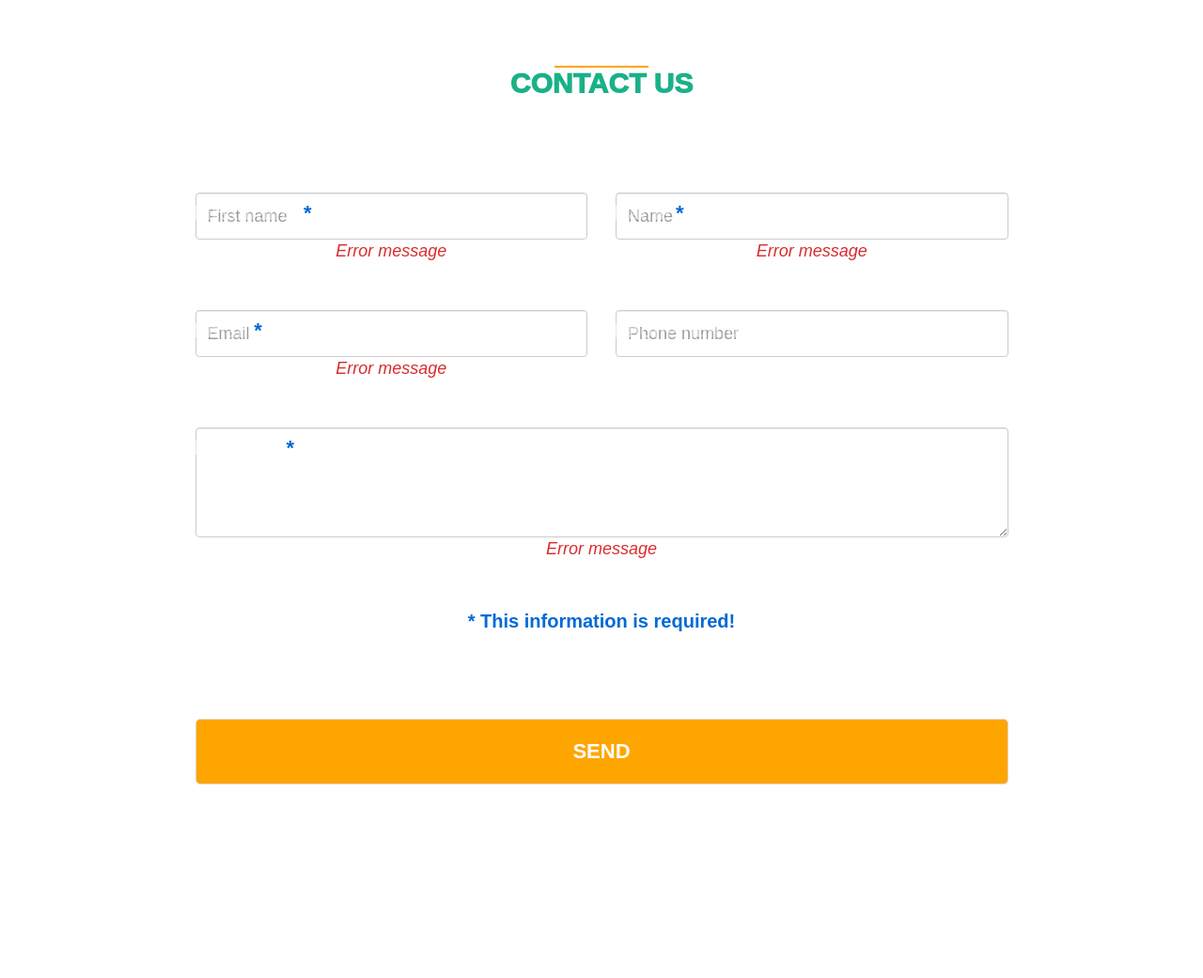
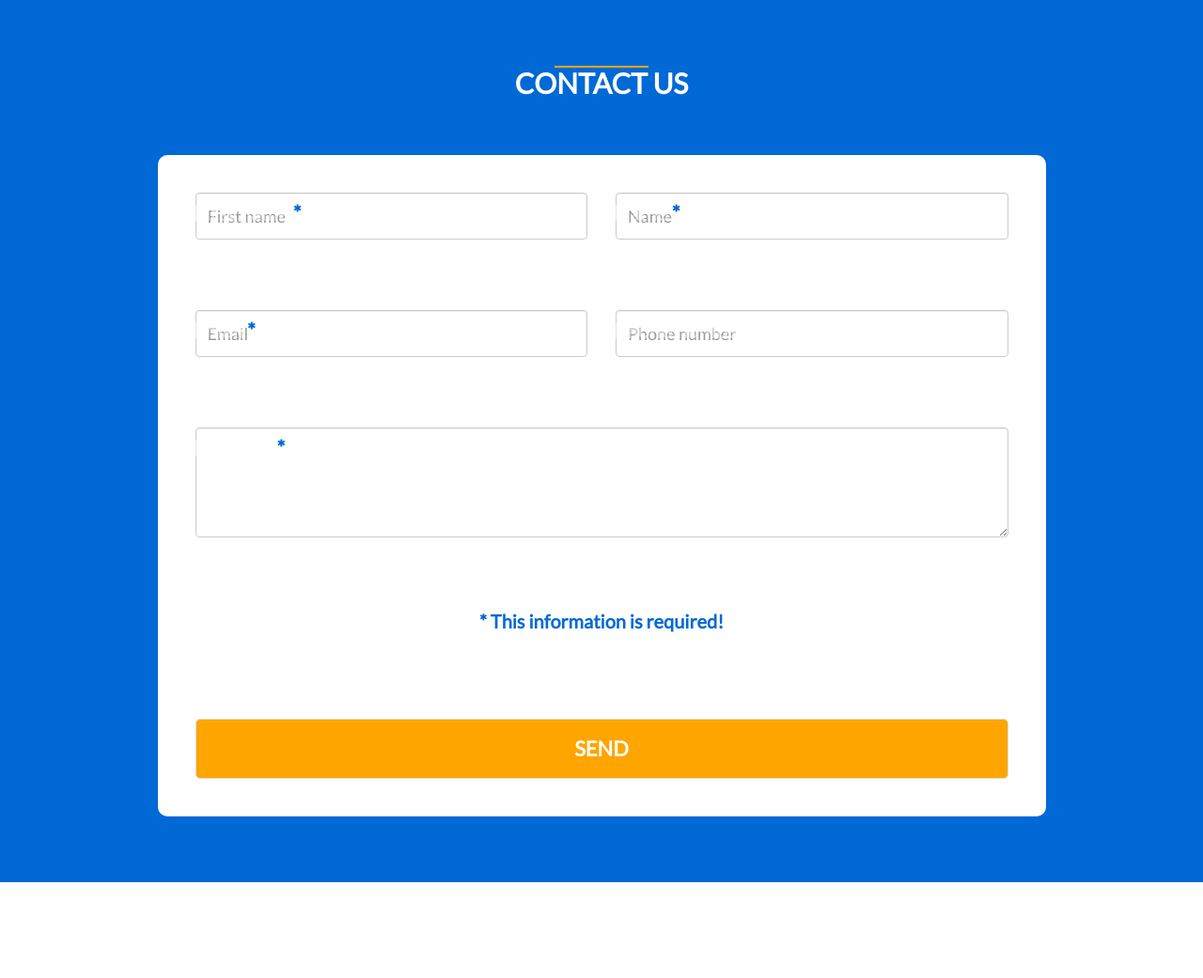
Before and after one commit to Mourad-seven/Page_Form, a PHP site: page /contact.php in a window 1280 px wide. Shown: the whole page at 94% size. After the commit the page ends 939 px from the top, so only its background shows below. Run offline with PHP 8.4, Linux system fonts and the light colour scheme; some libraries are stand-ins or nearby versions.

Commit message:
Contact form

```diff
--- a/contact.php
+++ b/contact.php
@@ -1,14 +1,3 @@
-<?php
-	$firstname = $name = $email = $phone = $message = "";
-	if($_SERVER["REQUEST_METHOD"] == "POST"){
-		$firstname = $_POST['firstname'];
-		$name = $_POST['name'];
-		$email = $_POST['email'];
-		$phone = $_POST['phone'];
-		$message = $_POST['message'];
-	}
-?>
-
 <!DOCTYPE html>
 <html>
 <head>
@@ -16,13 +5,7 @@
 	<meta http-equiv="X-UA-Compatible" content="IE=edge">
 	<meta name="viewport" content="width=device-width, initial-scale=1">
 	<title>Contact Form</title>
-	<!-- jQuery CDN -->
-	<script src="https://ajax.googleapis.com/ajax/libs/jquery/3.2.1/jquery.min.js"></script>
-	<!-- Bootstrap CDN -->
-	<link rel="stylesheet" href="https://maxcdn.bootstrapcdn.com/bootstrap/3.3.7/css/bootstrap.min.css" integrity="sha384-BVYiiSIFeK1dGmJRAkycuHAHRg32OmUcww7on3RYdg4Va+PmSTsz/K68vbdEjh4u" crossorigin="anonymous">
-	<link rel="stylesheet" href="css/style.css">
-	<!-- Fonts -->
-	<link href="https://fonts.googleapis.com/css?family=Lato" rel="stylesheet">
+	<?php include 'css/css.html'; ?>
 </head>
 <body>
 	<div class="container">
@@ -32,36 +15,36 @@
 		</div>
 		<div class="row">
 			<div class="col-lg-10 col-lg-offset-1">
-				<form action="<?php echo $_SERVER['PHP_SELF']; ?>" method="post" id="contact-form" role="form">
+				<form action="" method="post" id="contact-form" role="form">
 					<div class="row">
 						<div class="col-md-6">
 							<label for="firstname">First name <span class="blue">*</span></label>
-							<input type="text" id="firstname" name="firstname" class="form-control" placeholder="First name" value="<?php echo $firstname; ?>">
-							<p class="comments">Error message</p>
+							<input type="text" id="firstname" name="firstname" class="form-control" placeholder="First name" value="">
+							<p class="comments"></p>
 						</div>
 
 						<div class="col-md-6">
 							<label for="name">Name <span class="blue">*</span></label>
-							<input type="text" id="name" name="name" class="form-control" placeholder="Name" value="<?php echo $name; ?>">
-							<p class="comments">Error message</p>
+							<input type="text" id="name" name="name" class="form-control" placeholder="Name">
+							<p class="comments"></p>
 						</div>
 
 						<div class="col-md-6">
 							<label for="email">Email <span class="blue">*</span></label>
-							<input type="text" id="email" name="email" class="form-control" placeholder="Email" value="<?php echo $email; ?>">
-							<p class="comments">Error message</p>
+							<input type="text" id="email" name="email" class="form-control" placeholder="Email">
+							<p class="comments"></p>
 						</div>
 
 						<div class="col-md-6">
 							<label for="phone">Phone number</label>
-							<input type="text" id="phone" name="phone" class="form-control" placeholder="Phone number" value="<?php echo $phone; ?>">
+							<input type="tel" id="phone" name="phone" class="form-control" placeholder="Phone number">
 							<p class="comments"></p>
 						</div>
 
 						<div class="col-md-12">
 							<label for="message">Message <span class="blue">*</span></label>
-							<textarea name="message" id="message" class="form-control" placeholder="Your message..." cols="30" rows="4"> <?php echo $message; ?> </textarea>
-							<p class="comments">Error message</p>
+							<textarea name="message" id="message" class="form-control" placeholder="Your message..." cols="30" rows="4"> </textarea>
+							<p class="comments"></p>
 						</div>
 
 						<div class="col-md-12">
@@ -72,15 +55,15 @@
 							<input type="submit" class="button1" value="Send">
 						</div>
 					</div>
-					<p class="thank-you">
-						Your message has been sent. Thank you for contacting us.
-					</p>
 				</form>
 			</div>
 		</div>
 	</div>
 
+	<!-- jQuery CDN -->
+	<script src='http://cdnjs.cloudflare.com/ajax/libs/jquery/2.1.3/jquery.min.js'></script>
 	<!-- JavaScript -->
-	<script src="https://maxcdn.bootstrapcdn.com/bootstrap/3.3.7/js/bootstrap.min.js" integrity="sha384-Tc5IQib027qvyjSMfHjOMaLkfuWVxZxUPnCJA7l2mCWNIpG9mGCD8wGNIcPD7Txa" crossorigin="anonymous"></script>
+  	<script src="https://maxcdn.bootstrapcdn.com/bootstrap/3.3.7/js/bootstrap.min.js" integrity="sha384-Tc5IQib027qvyjSMfHjOMaLkfuWVxZxUPnCJA7l2mCWNIpG9mGCD8wGNIcPD7Txa" crossorigin="anonymous"></script>
+  <script src="js/script.js"></script>
 </body>
 </html>
--- a/css/css.html
+++ b/css/css.html
@@ -1,3 +1,9 @@
-  <link href='http://fonts.googleapis.com/css?family=Titillium+Web:400,300,600' rel='stylesheet' type='text/css'>
-  <link rel="stylesheet" href="https://cdnjs.cloudflare.com/ajax/libs/normalize/5.0.0/normalize.min.css">
-  <link rel="stylesheet" href="css/style.css">
+<!-- Bootstrap CDN -->
+<link rel="stylesheet" href="https://maxcdn.bootstrapcdn.com/bootstrap/3.3.7/css/bootstrap.min.css" integrity="sha384-BVYiiSIFeK1dGmJRAkycuHAHRg32OmUcww7on3RYdg4Va+PmSTsz/K68vbdEjh4u" crossorigin="anonymous">
+<!-- Fonts -->
+<link href='http://fonts.googleapis.com/css?family=Titillium+Web:400,300,600' rel='stylesheet' type='text/css'>
+<link href="https://fonts.googleapis.com/css?family=Lato" rel="stylesheet">
+
+<link rel="stylesheet" href="https://cdnjs.cloudflare.com/ajax/libs/normalize/5.0.0/normalize.min.css">
+<!-- CSS -->
+<link rel="stylesheet" href="css/style.css">
--- a/css/style.css
+++ b/css/style.css
@@ -1,80 +1,16 @@
-body{
-	font-family: "Lato", sans-serif;
-	margin: 70px 0;
-	background: #0069d6;
-}
-.devider{
-	width: 100px;
-	height: 2px;
-	background: #ffa500;
-	margin: 0 auto;
-}
-.heading{
-	text-align: center;
-	margin-bottom: 60px;
-}
-h2{
-	text-transform: uppercase;
-	font-weight: bold;
-	color: #fff;
-}
-#contact-form{
-	font-size: 20px;
-	background: #fff;
-	padding: 40px;
-	border-radius: 10px;
-}
-.blue{
-	color: #0069d6;
-}
-.form-control{
-	height: 50px;
-	font-size: 18px;
-}
-.comments{
-	height: 25px;
-	font-style: italic;
-	font-size: 18px;
-	color: #d82c2e;
-}
-#contact-form input[type=submit]{
-	margin: 40px auto 0;
-	display: block;
-}
-.button1{
-	width: 100%;
-	border: 1px solid #ddd;
-	background: #ffa500;
-	color: #fff;
-	font-weight: bold;
-	text-transform: uppercase;
-	padding: 18px;
-	border-radius: 5px;
-	transition: all 0.3s ease-in 0s;
-}
-.button1:hover{
-	background: #333;
-	border-color: #ffa500;
-}
-.thank-you{
-	text-align: center;
-	margin-top: 15px;
-	font-weight: bold;
-	font-size: 22px;
-}
+/********************************
+INDEX CSS - GENERAL
+********************************/
 *, *:before, *:after {
   box-sizing: border-box;
 }
-
 html {
   overflow-y: scroll;
 }
-
 body {
   background: #ffffff; /* #c1bdba */
   font-family: 'Titillium Web', sans-serif;
 }
-
 a {
   text-decoration: none;
   color: #1ab188;
@@ -84,7 +20,6 @@
 a:hover {
   color: #179b77;
 }
-
 .form {
   background: rgba(19, 35, 47, 0.9);
   padding: 40px;
@@ -93,7 +28,6 @@
   border-radius: 4px;
   box-shadow: 0 4px 10px 4px rgba(19, 35, 47, 0.3);
 }
-
 .tab-group {
   list-style: none;
   padding: 0;
@@ -126,36 +60,30 @@
   background: #1ab188;
   color: #ffffff;
 }
-
 .tab-content > div:last-child {
   display: none;
 }
-
 h1 {
   text-align: center;
   color: #ffffff;
   font-weight: 300;
   margin: 0 0 40px;
 }
-
 h2 {
     text-align: center;
     color: #1ab188;
     font-weight: 1000;
     margin: 0;
 }
-
 span {
     color: #1ab188;
     font-weight: bold;
 }
-
 p {
     text-align: center;
     color: #ffffff;
     margin: 0px 0px 50px 0px;
 }
-
 div.info {
     color: pink;
     display: box;
@@ -166,7 +94,6 @@
     border: 1px solid red;
     background: #66131c;
 }
-
 label {
   position: absolute;
   -webkit-transform: translateY(6px);
@@ -183,7 +110,6 @@
   margin: 2px;
   color: #1ab188;
 }
-
 label.active {
   -webkit-transform: translateY(50px);
           transform: translateY(50px);
@@ -193,11 +119,9 @@
 label.active .req {
   opacity: 0;
 }
-
 label.highlight {
   color: #ffffff;
 }
-
 input, textarea {
   font-size: 22px;
   display: block;
@@ -216,17 +140,14 @@
   outline: 0;
   border-color: #1ab188;
 }
-
 textarea {
   border: 2px solid #a0b3b0;
   resize: vertical;
 }
-
 .field-wrap {
   position: relative;
   margin-bottom: 40px;
 }
-
 .top-row:after {
   content: "";
   display: table;
@@ -240,7 +161,6 @@
 .top-row > div:last-child {
   margin: 0;
 }
-
 .button {
   border: 0;
   outline: none;
@@ -259,13 +179,79 @@
 .button:hover, .button:focus {
   background: #179b77;
 }
-
 .button-block {
   display: block;
   width: 100%;
 }
-
 .forgot {
   margin-top: -20px;
   text-align: right;
 }
+
+/********************************
+CONTACT FORM CSS
+********************************/
+body{
+  font-family: "Lato", sans-serif;
+  margin: 70px 0;
+  background: #0069d6;
+}
+.devider{
+  width: 100px;
+  height: 2px;
+  background: #ffa500;
+  margin: 0 auto;
+}
+.heading{
+  text-align: center;
+  margin-bottom: 60px;
+}
+h2{
+  text-transform: uppercase;
+  font-weight: bold;
+  color: #fff;
+}
+#contact-form{
+  font-size: 20px;
+  background: #fff;
+  padding: 40px;
+  border-radius: 10px;
+}
+.blue{
+  color: #0069d6;
+}
+.form-control{
+  height: 50px;
+  font-size: 18px;
+}
+.comments{
+  height: 25px;
+  font-style: italic;
+  font-size: 18px;
+  color: #d82c2e;
+}
+#contact-form input[type=submit]{
+  margin: 40px auto 0;
+  display: block;
+}
+.button1{
+  width: 100%;
+  border: 1px solid #ddd;
+  background: #ffa500;
+  color: #fff;
+  font-weight: bold;
+  text-transform: uppercase;
+  padding: 18px;
+  border-radius: 5px;
+  transition: all 0.3s ease-in 0s;
+}
+.button1:hover{
+  background: #333;
+  border-color: #ffa500;
+}
+.thank-you{
+  text-align: center;
+  margin-top: 15px;
+  font-weight: bold;
+  font-size: 22px;
+}
--- a/index.php
+++ b/index.php
@@ -92,9 +92,8 @@
       </div><!-- tab-content -->
 
 </div> <!-- /form -->
-  <script src='http://cdnjs.cloudflare.com/ajax/libs/jquery/2.1.3/jquery.min.js'></script>
 
-    <script src="js/index.js"></script>
+  <script src="js/index.js"></script>
 
 </body>
 </html>
--- /dev/null
+++ b/js/script.js
@@ -0,0 +1,26 @@
+$(function(){
+	$('#contact-form').submit(function(event){
+		event.preventDefault();
+		$('.comments').empty();
+		var postdata = $('#contact-form').serialize();
+
+		$.ajax({
+			type: 'POST',
+			url: 'php/contact.php',
+			data: postdata,
+			dataType: 'json',
+			success: function(result){
+				if(result.isSuccess){
+					$('#contact-form').append('<p class="thank-you">Your massage has been send. Thank you for contacting us.</p>');
+					$('#contact-form')[0].reset();
+				} else{
+					$('#firstname + .comments').html(result.firstnameError);
+					$('#name + .comments').html(result.nameError);
+					$('#email + .comments').html(result.emailError);
+					$('#phone + .comments').html(result.phoneError);
+					$('#message + .comments').html(result.messageError);
+				}
+			}
+		});
+	});
+})
```
Also changed, not shown: php/contact.php (added, +72 -0 lines).
